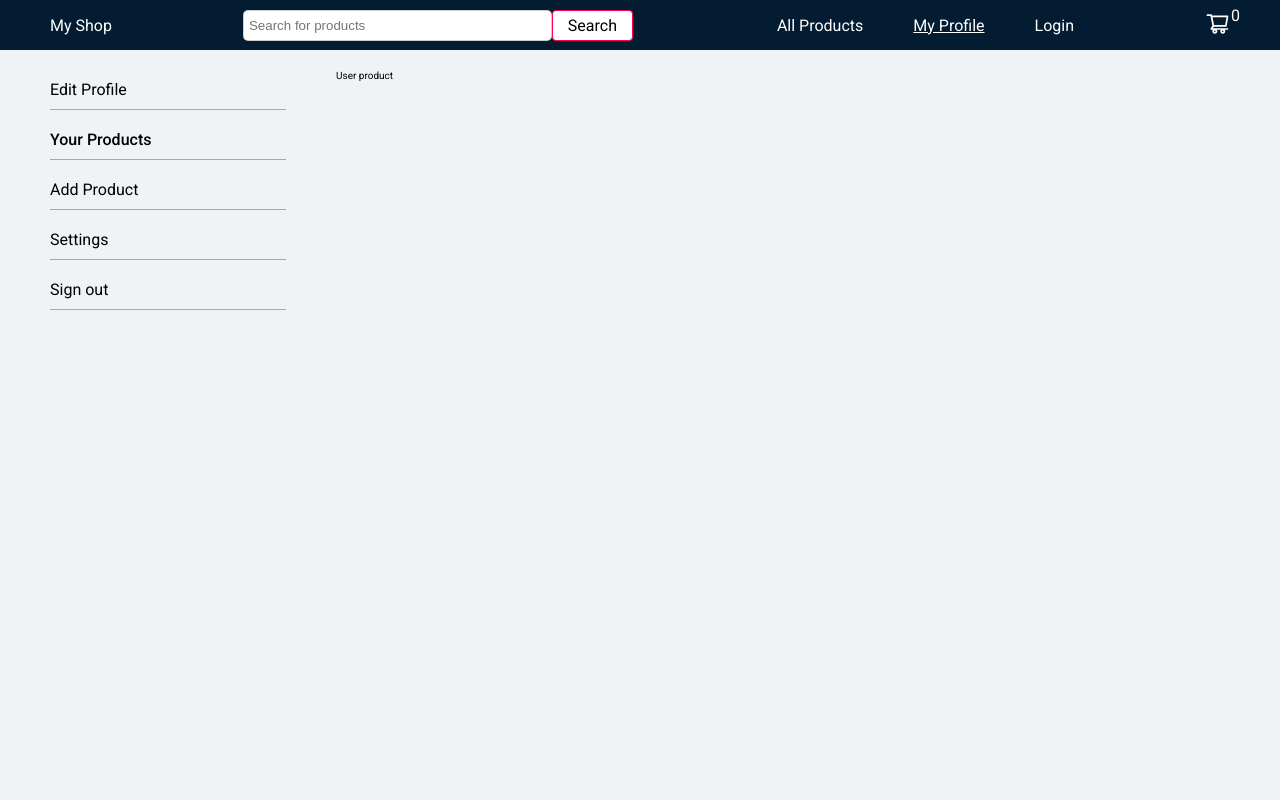
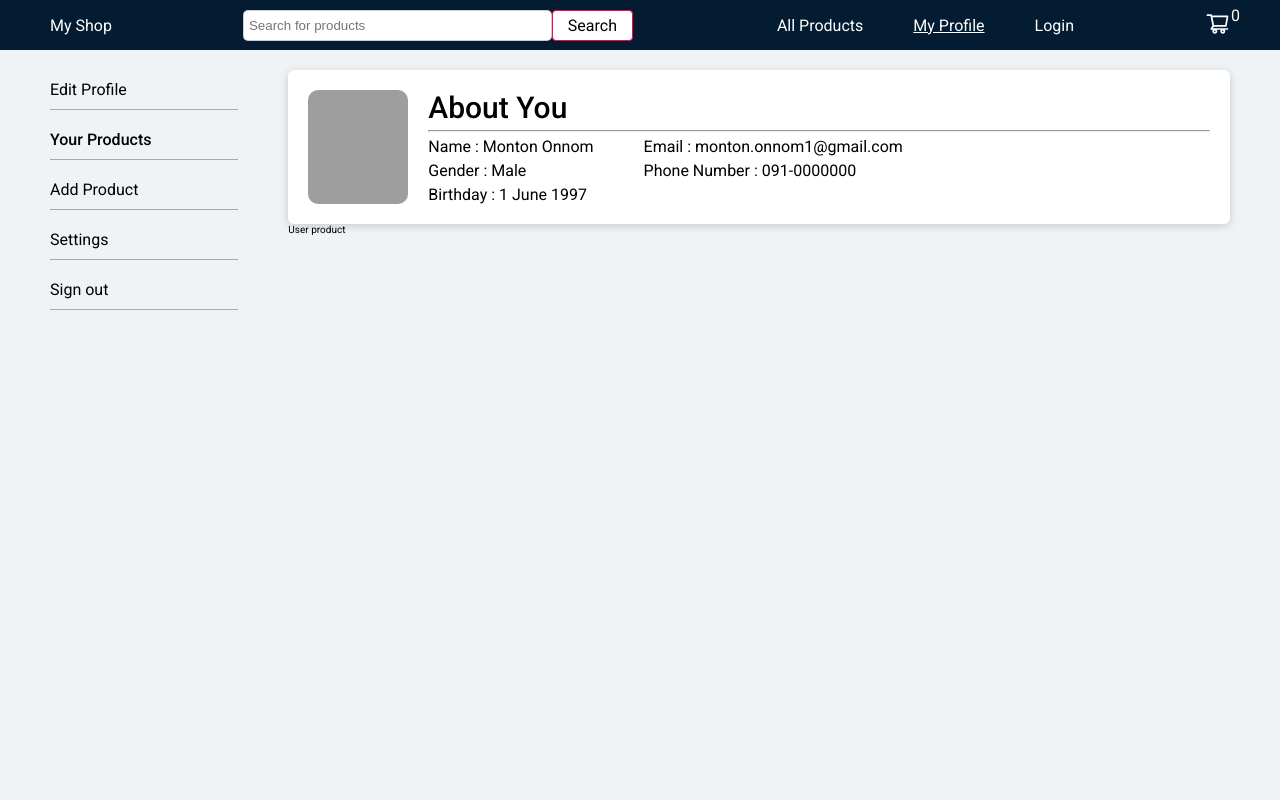
Before and after one commit to alias-th/portfolio-my-shop-v2, a React (Create React App) app in the folder client/: page /profile/products in a window 1280 px wide. Shown: the top 800 px of the page. Built offline with nearby package versions, Linux system fonts and the light colour scheme; grey boxes are pictures that could not be loaded.

Commit message:
added about you

```diff
--- a/client/src/index.css
+++ b/client/src/index.css
@@ -43,11 +43,10 @@ body {
 
 .layout-flex-row__main {
   display: flex;
-  min-width: 100vw;
-  min-height: 100vh;
   padding: 0 5rem 0 5rem;
   column-gap: 5rem;
   margin-top: 2rem;
+  height: fit-content;
 }
 
 .font-weight-300 {
--- a/client/src/products/pages/Products.module.css
+++ b/client/src/products/pages/Products.module.css
@@ -1,3 +1,4 @@
 .product {
   width: 80%;
+  height: 100vh;
 }
--- /dev/null
+++ b/client/src/shared/components/UIElements/ProfileCard.js
@@ -0,0 +1,9 @@
+import classes from "./Card.module.css";
+
+function ProfileCard(props) {
+  return (
+    <div className={`${classes.card} ${props.className}`}>{props.children}</div>
+  );
+}
+
+export default ProfileCard;
--- /dev/null
+++ b/client/src/shared/components/UIElements/ProfileCard.module.css
@@ -0,0 +1,5 @@
+.card {
+  border-radius: 6px;
+  overflow: hidden;
+  background-color: white;
+}
--- a/client/src/user/pages/UserProfile.js
+++ b/client/src/user/pages/UserProfile.js
@@ -1,6 +1,8 @@
 import { Outlet } from "react-router-dom";
 
 import MainSidebar from "../../shared/components/Sidebar/MainSidebar";
+
+import ProfileCard from "../../shared/components/UIElements/ProfileCard";
 
 import classes from "./UserProfile.module.css";
 
@@ -8,7 +10,30 @@ function UserProfile() {
   return (
     <div className={classes["profile-layout"]}>
       <MainSidebar />
-      <Outlet />
+      <div className={classes["content-layout"]}>
+        <ProfileCard className={classes["content-layout-1"]}>
+          <img
+            src="https://images.unsplash.com/photo-1553272725-086100aecf5e?ixlib=rb-1.2.1&ixid=MnwxMjA3fDF8MHxwaG90by1wYWdlfHx8fGVufDB8fHx8&auto=format&fit=crop&w=465&q=80"
+            alt="user-1"
+          />
+          <div className={classes["content-layout-2"]}>
+            <p className="heading-style-1">About You</p>
+            <hr />
+            <div className={classes["content-layout-3"]}>
+              <div className={classes["content-layout-4"]}>
+                <p>Name : Monton Onnom</p>
+                <p>Gender : Male</p>
+                <p>Birthday : 1 June 1997</p>
+              </div>
+              <div className={classes["content-layout-4"]}>
+                <p>Email : monton.onnom1@gmail.com</p>
+                <p>Phone Number : 091-0000000</p>
+              </div>
+            </div>
+          </div>
+        </ProfileCard>
+        <Outlet />
+      </div>
     </div>
   );
 }
--- a/client/src/user/pages/UserProfile.module.css
+++ b/client/src/user/pages/UserProfile.module.css
@@ -2,4 +2,45 @@
   display: flex;
   column-gap: 5rem;
   width: 100%;
+  height: 100vh;
 }
+
+.content-layout {
+  display: flex;
+  flex-direction: column;
+  width: 100%;
+}
+
+.content-layout-1 {
+  display: flex;
+  flex-direction: row;
+  row-gap: 1rem;
+  height: max-content;
+  padding: 2rem;
+  column-gap: 2rem;
+}
+
+.content-layout-1 img {
+  width: 10rem;
+  border-radius: 1rem;
+  object-fit: cover;
+}
+
+.content-layout-2 {
+  display: flex;
+  font-size: 1.6rem;
+  flex-direction: column;
+  row-gap: 0.5rem;
+  width: 100%;
+}
+
+.content-layout-3 {
+  display: flex;
+  column-gap: 5rem;
+}
+
+.content-layout-4 {
+  display: flex;
+  flex-direction: column;
+  row-gap: 0.5rem;
+}
```
